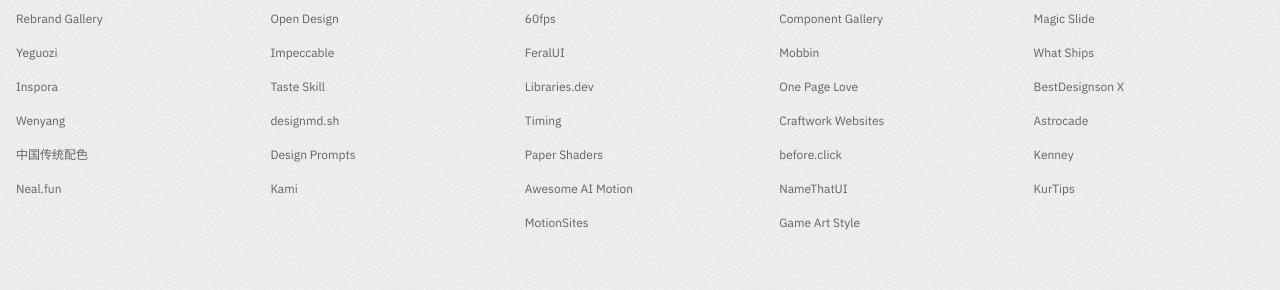
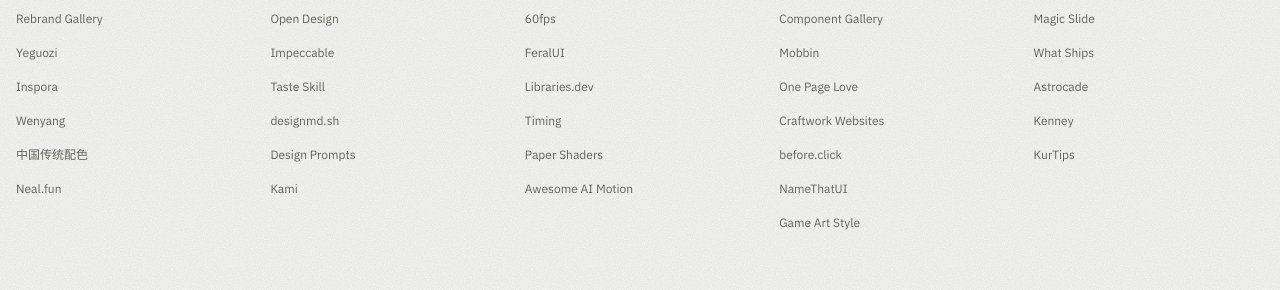
Before and after one commit to cookabc/app-universe, a Next.js app: page / in a window 1280 px wide. Shown: the part 1749-2039 px from the top of the page. Built offline with nearby package versions, Linux system fonts and the light colour scheme.

Commit message:
feat: drop MotionSites and BestDesignson X as redundant with Design Prompts and Inspora

```diff
--- a/src/data/tools.ts
+++ b/src/data/tools.ts
@@ -97,24 +97,6 @@ const TOOLS: Tool[] = [
         note: {
             en: 'When I am about to write a long design prompt, I browse styles here first. Replaces guessing a visual direction in pure text. Caveat: steal the direction, rewrite the prompt in your product’s voice.',
             zh: '当要写长设计提示词时，我先来这里扫风格。能替代纯文字里瞎猜视觉方向。注意：借方向可以，提示词还是要用自己产品的语气重写。',
-        },
-    },
-    {
-        id: 'motionsites',
-        type: 'link',
-        category: 'design',
-        name: { en: 'MotionSites', zh: 'MotionSites' },
-        description: {
-            en: 'Ready-to-use AI prompt library for beautiful landing pages',
-            zh: 'AI 驱动的落地页提示词库，复制即用的精美网站模板',
-        },
-        tags: ['ai'],
-        url: 'https://motionsites.ai/',
-        icon: 'Rocket',
-        color: '#6e56cf',
-        note: {
-            en: 'When a landing page needs structure fast, I steal a skeleton here then rewrite the copy. Replaces starting from a blank hero. Caveat: do not ship the template prose — clients smell it.',
-            zh: '落地页要快速搭结构时，我先借骨架再改文案。能替代从空白 hero 硬开。注意：模板腔文案不要原样上线，客户闻得出来。',
         },
     },
     {
@@ -468,24 +450,6 @@ const TOOLS: Tool[] = [
         },
     },
     {
-        id: 'bestdesignsonx',
-        type: 'link',
-        category: 'other',
-        name: { en: 'BestDesignson X', zh: 'BestDesignson X' },
-        description: {
-            en: 'Hourly updated directory of creatives to discover and follow on X',
-            zh: '按小时更新的 X 平台创意人发现与关注目录',
-        },
-        tags: ['design'],
-        url: 'https://bestdesignsonx.com/',
-        icon: 'Star',
-        color: '#646464',
-        note: {
-            en: 'When I need fresh designer references without chasing algorithm feeds, I browse this hourly digest. Replaces scrolling X hoping to stumble on good work. Caveat: profiles come and go — use it as discovery, not a permanent bookmark list.',
-            zh: '当我需要新鲜的设计师参考、又不想追算法时间线时，我会翻这个小时级合集。能替代在 X 上随缘刷到好作品。注意：主页会变，把它当发现入口，不要当永久书签用。',
-        },
-    },
-    {
         id: 'wenyang',
         type: 'link',
         category: 'design',
--- a/src/data/workflow.ts
+++ b/src/data/workflow.ts
@@ -35,7 +35,7 @@ export const WORKFLOWS: Array<{
             en: 'Study a great transition, understand its timing, then implement only what serves the idea.',
             zh: '研究优秀的过渡、理解时机，只实现真正服务创意的部分。',
         },
-        toolIds: ['60fps', 'feralui', 'libraries-dev', 'timing', 'paper-shaders', 'awesome-ai-motion', 'motionsites'],
+        toolIds: ['60fps', 'feralui', 'libraries-dev', 'timing', 'paper-shaders', 'awesome-ai-motion'],
     },
     {
         id: 'reference',
@@ -63,7 +63,7 @@ export const WORKFLOWS: Array<{
             en: 'Shape the presentation, build the experience, or find the missing piece for your next launch.',
             zh: '完善演示、搭建体验，或补齐下一次发布需要的那一块。',
         },
-        toolIds: ['magic-slide', 'whatships', 'bestdesignsonx', 'astrocade', 'kenney', 'kurtips'],
+        toolIds: ['magic-slide', 'whatships', 'astrocade', 'kenney', 'kurtips'],
     },
 ]
 
```
Also changed, not shown: public/previews/bestdesignsonx.png (deleted), public/previews/motionsites.png (deleted).
